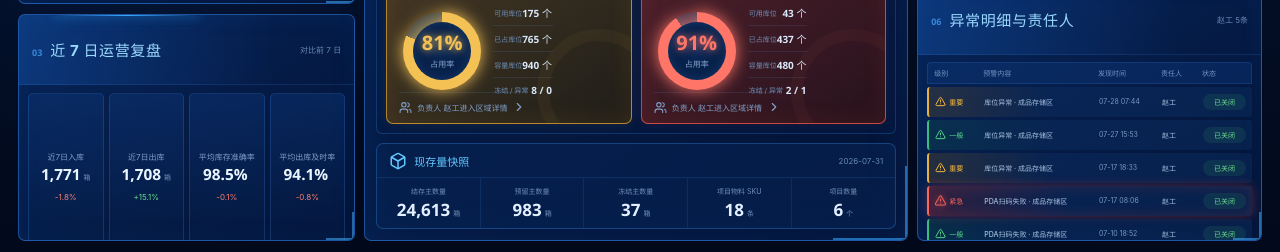
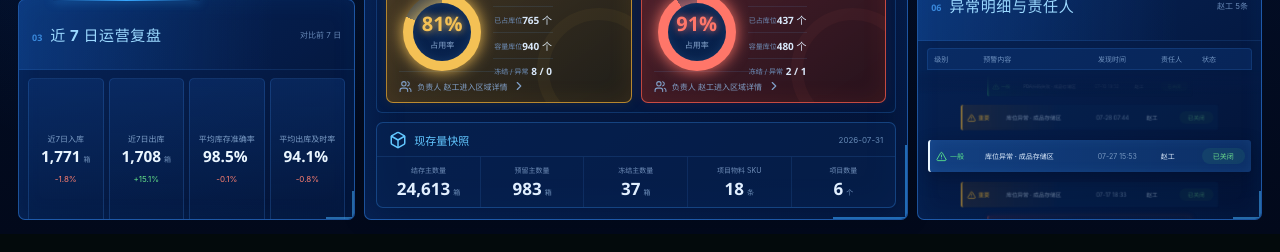
Before and after one commit to shiye1213/Warehouse_Dashboard, a Vue app in the folder frontend/: page /overview in a window 1280 px wide. Shown: the part 750-1002 px from the top of the page. Built offline with nearby package versions, Linux system fonts and the light colour scheme; no server answers.

Commit message:
feat: 增加异常滚动效果

```diff
--- a/frontend/src/styles/base.css
+++ b/frontend/src/styles/base.css
@@ -1728,3 +1728,66 @@ a { color: inherit; }
   .source-zone-body { grid-template-rows: 400px 620px auto; }
   .business-process { min-width: 900px; }
 }
+/* Vertical depth carousel for alert details */
+.actual-alert-rows.is-carousel {
+  position: relative;
+  display: block;
+  height: calc(100% - 76px);
+  min-height: 158px;
+  padding: 0 9px;
+  cursor: ns-resize;
+  overflow: hidden;
+  perspective: 620px;
+  transform-style: preserve-3d;
+  mask-image: linear-gradient(to bottom, transparent 0, #000 13%, #000 87%, transparent 100%);
+}
+.actual-alert-rows.is-carousel > div {
+  position: absolute;
+  top: 50%;
+  right: 10px;
+  left: 10px;
+  width: auto;
+  min-height: 32px;
+  margin: 0;
+  transform-origin: center center;
+  transition:
+    transform .62s cubic-bezier(.22, .78, .2, 1),
+    opacity .52s ease,
+    filter .52s ease,
+    background-color .35s ease;
+  backface-visibility: hidden;
+  will-change: transform, opacity, filter;
+}
+.actual-alert-rows.is-carousel > div.is-current {
+  border-color: currentColor;
+  background: linear-gradient(90deg, rgba(25, 78, 151, .72), rgba(13, 49, 105, .94));
+  box-shadow: 0 7px 18px rgba(0, 11, 36, .42), inset 0 0 12px rgba(69, 146, 236, .12);
+}
+.actual-alert-rows.is-carousel > div.is-current > strong,
+.actual-alert-rows.is-carousel > div.is-current > b {
+  color: #e0efff;
+}
+.actual-alert-rows.is-carousel > div:not(.is-current) > em {
+  opacity: .62;
+}
+.actual-alert-rows.is-carousel::before,
+.actual-alert-rows.is-carousel::after {
+  position: absolute;
+  z-index: 20;
+  right: 0;
+  left: 0;
+  height: 24px;
+  pointer-events: none;
+  content: "";
+}
+.actual-alert-rows.is-carousel::before {
+  top: 0;
+  background: linear-gradient(#061b46, transparent);
+}
+.actual-alert-rows.is-carousel::after {
+  bottom: 0;
+  background: linear-gradient(transparent, #061b46);
+}
+@media (prefers-reduced-motion: reduce) {
+  .actual-alert-rows.is-carousel > div { transition: none; }
+}
--- a/frontend/src/views/ExecutiveDashboard.vue
+++ b/frontend/src/views/ExecutiveDashboard.vue
@@ -37,6 +37,10 @@ const zoneOccupancy = computed(() => zoneCapacity.value ? zoneOccupied.value / z
 const openAlerts = computed(() => alerts.filter((item) => item.status !== '已关闭'))
 const closedAlerts = computed(() => alerts.filter((item) => item.status === '已关闭'))
 const closeRate = computed(() => alerts.length ? closedAlerts.value.length / alerts.length : 1)
+const carouselAlerts = computed(() => alerts.slice().reverse().slice(0, 5))
+const activeAlertIndex = ref(0)
+const alertCarouselPaused = ref(false)
+let alertCarouselTimer
 
 const inventorySummary = computed(() => ({
   onHand: sum(inventory, 'onHand'),
@@ -225,8 +229,60 @@ function animateZoneOccupancy() {
   zoneAnimationFrame = requestAnimationFrame(tick)
 }
 
-onMounted(animateZoneOccupancy)
-onBeforeUnmount(() => cancelAnimationFrame(zoneAnimationFrame))
+function alertCarouselOffset(index) {
+  const count = carouselAlerts.value.length
+  if (!count) return 0
+  let offset = index - activeAlertIndex.value
+  if (offset > count / 2) offset -= count
+  if (offset < -count / 2) offset += count
+  return offset
+}
+
+function alertCarouselStyle(index) {
+  const offset = alertCarouselOffset(index)
+  const distance = Math.abs(offset)
+  const translateY = offset * 43
+  const translateZ = distance * -72
+  const scale = Math.max(.7, 1 - distance * .11)
+  return {
+    transform: 'translate3d(0, calc(-50% + ' + translateY + 'px), ' + translateZ + 'px) scale(' + scale + ')',
+    opacity: String(Math.max(.3, 1 - distance * .27)),
+    zIndex: String(10 - distance),
+    filter: 'brightness(' + Math.max(.62, 1 - distance * .16) + ') blur(' + Math.max(0, distance - 1) * .35 + 'px)',
+  }
+}
+
+function startAlertCarousel() {
+  clearInterval(alertCarouselTimer)
+  const reducedMotion = window.matchMedia?.('(prefers-reduced-motion: reduce)').matches
+  if (reducedMotion || carouselAlerts.value.length < 2) return
+  alertCarouselTimer = setInterval(() => {
+    if (!alertCarouselPaused.value) {
+      activeAlertIndex.value = (activeAlertIndex.value + 1) % carouselAlerts.value.length
+    }
+  }, 2800)
+}
+
+function rotateAlerts(direction) {
+  const count = carouselAlerts.value.length
+  if (!count) return
+  activeAlertIndex.value = (activeAlertIndex.value + direction + count) % count
+  startAlertCarousel()
+}
+
+function selectAlert(index) {
+  activeAlertIndex.value = index
+  startAlertCarousel()
+}
+
+onMounted(() => {
+  animateZoneOccupancy()
+  startAlertCarousel()
+})
+onBeforeUnmount(() => {
+  cancelAnimationFrame(zoneAnimationFrame)
+  clearInterval(alertCarouselTimer)
+})
 
 function severityTone(severity) {
   if (severity === '紧急') return 'urgent'
@@ -404,8 +460,20 @@ function openNavigation() {
           <article class="blue-panel source-alert-list" @click="open('/exceptions')">
             <header class="panel-heading"><div><span>06</span><h2>异常明细与责任人</h2></div><small>{{ ownerGroups.map((item) => item.label + ' ' + item.value + '条').join(' · ') }}</small></header>
             <div class="actual-alert-head"><span>级别</span><span>预警内容</span><span>发现时间</span><span>责任人</span><span>状态</span></div>
-            <div class="actual-alert-rows">
-              <div v-for="alert in alerts.slice().reverse().slice(0, 5)" :key="alert.id" :class="'severity-' + severityTone(alert.severity)">
+            <div
+              class="actual-alert-rows is-carousel"
+              @wheel.prevent.stop="rotateAlerts($event.deltaY >= 0 ? 1 : -1)"
+              @mouseenter="alertCarouselPaused = true"
+              @mouseleave="alertCarouselPaused = false"
+            >
+              <div
+                v-for="(alert, alertIndex) in carouselAlerts"
+                :key="alert.id"
+                :class="['severity-' + severityTone(alert.severity), { 'is-current': alertIndex === activeAlertIndex }]"
+                :style="alertCarouselStyle(alertIndex)"
+                :aria-current="alertIndex === activeAlertIndex ? 'true' : undefined"
+                @click.stop="selectAlert(alertIndex)"
+              >
                 <span class="alert-severity"><AlertTriangle :size="11" />{{ alert.severity }}</span>
                 <strong>{{ alert.type }} · {{ alert.zone }}</strong>
                 <small>{{ alert.time.slice(5) }}</small>
```
